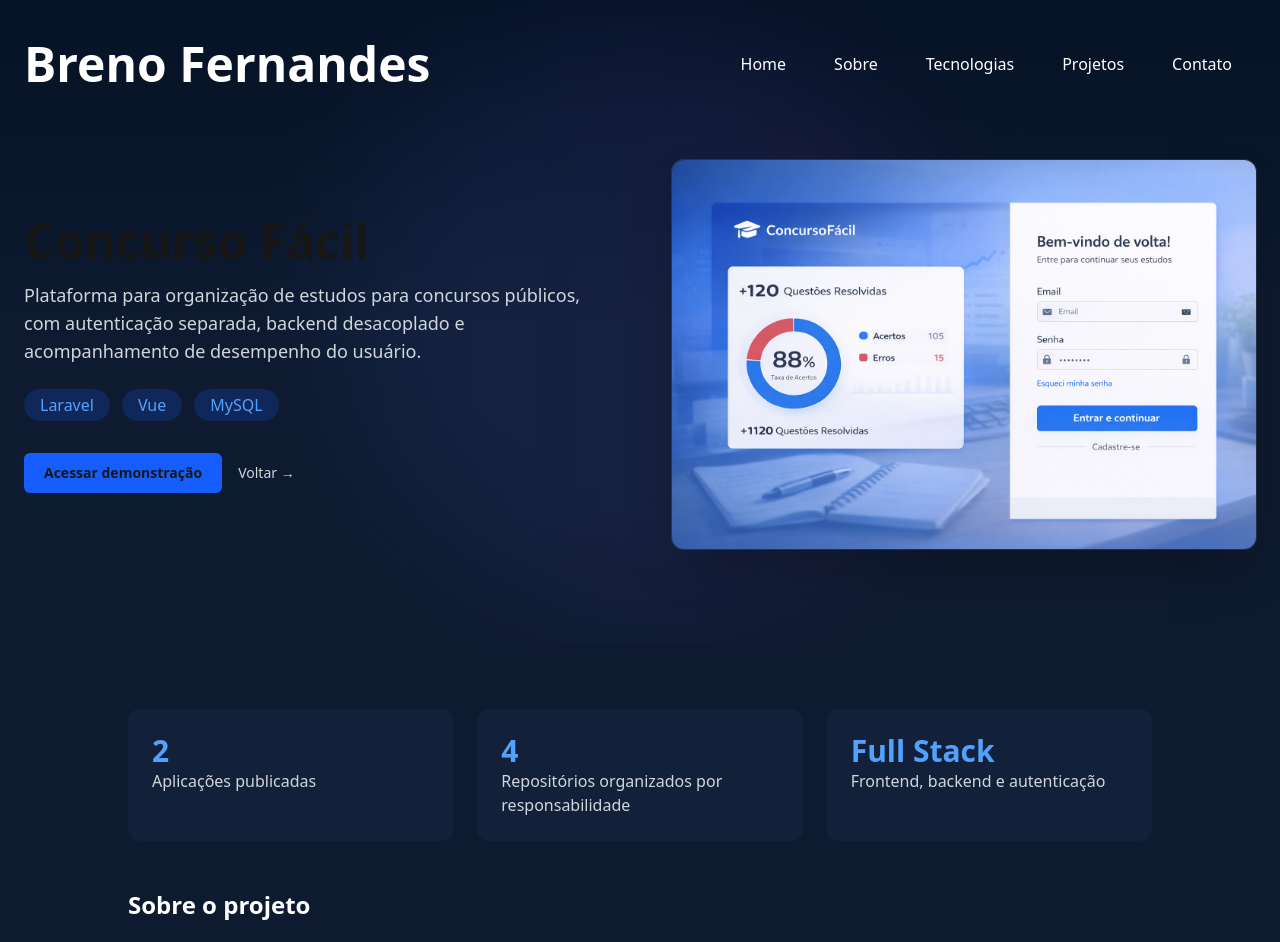
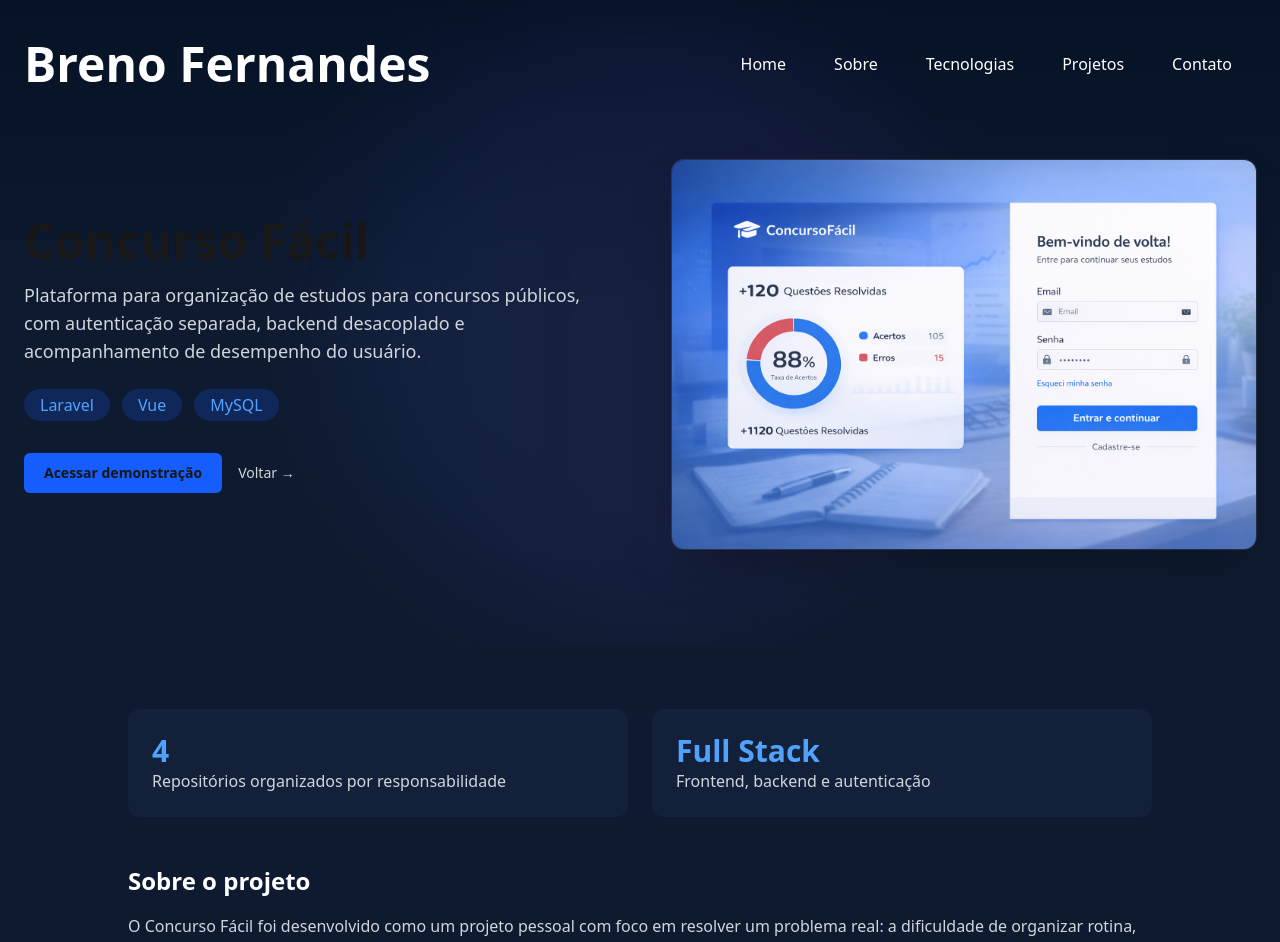
Before and after one commit to Brenofrds/breno-portfolio, a Next.js app: page /projetos/concurso-facil in a window 1280 px wide. Shown: the top 942 px of the page. Built offline with nearby package versions, Linux system fonts and the light colour scheme.

Commit message:
feat(concurso-facil): atualiza dados do projeto

```diff
--- a/app/projetos/concurso-facil/page.tsx
+++ b/app/projetos/concurso-facil/page.tsx
@@ -76,12 +76,7 @@
       <main className="bg-[#0e1a2f] text-white px-6 py-16">
         <div className="max-w-5xl mx-auto">
           {/* MÉTRICAS */}
-          <div className="grid md:grid-cols-3 gap-6 mb-12">
-            <div className="bg-[#13203a] p-6 rounded-xl">
-              <p className="text-3xl font-bold text-blue-400">2</p>
-              <p className="text-gray-300">Aplicações publicadas</p>
-            </div>
-
+          <div className="grid md:grid-cols-2 gap-6 mb-12">
             <div className="bg-[#13203a] p-6 rounded-xl">
               <p className="text-3xl font-bold text-blue-400">4</p>
               <p className="text-gray-300">Repositórios organizados por responsabilidade</p>
--- a/data/projects.ts
+++ b/data/projects.ts
@@ -12,29 +12,13 @@
 
 export const projects: Project[] = [
   {
-    id: 1,
-    name: "MicroData",
-    image: "/microdata.png",
-    description: "Sistema para monitoramento de microrganismos...",
-    tech: ["React", "Node.js", "Prisma", "PostgreSQL"],
-    github: "https://github.com/..."
-  },
-  {
     id: 2,
     name: "Concurso Fácil",
     image: "/concursofacil.png",
     description:
       "Plataforma desenvolvida para auxiliar candidatos na organização e preparação para concursos públicos.",
-    tech: ["Laravel", "React", "MySQL"],
+    tech: ["Laravel", "Vue", "MySQL"],
     hasPage: true,
     href: "/projetos/concurso-facil"
-  },
-  {
-    id: 3,
-    name: "UnB na Mão",
-    image: "/unbnamao.png",
-    description: "Aplicação voltada para estudantes da UnB.",
-    tech: ["Laravel", "React", "MySQL"],
-    github: "https://github.com/..."
   }
 ]
```
